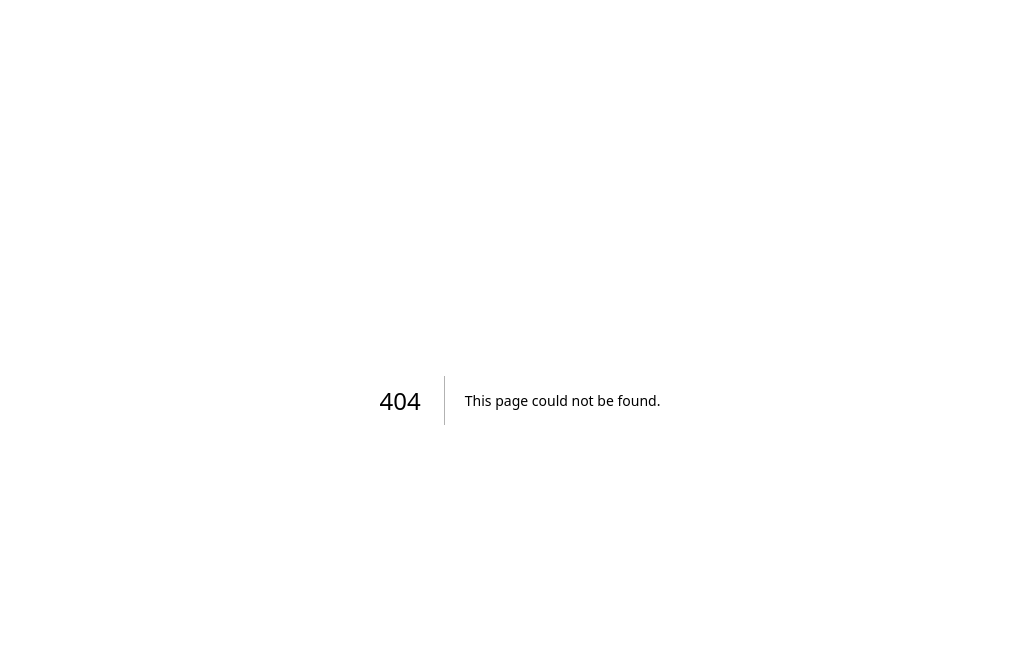
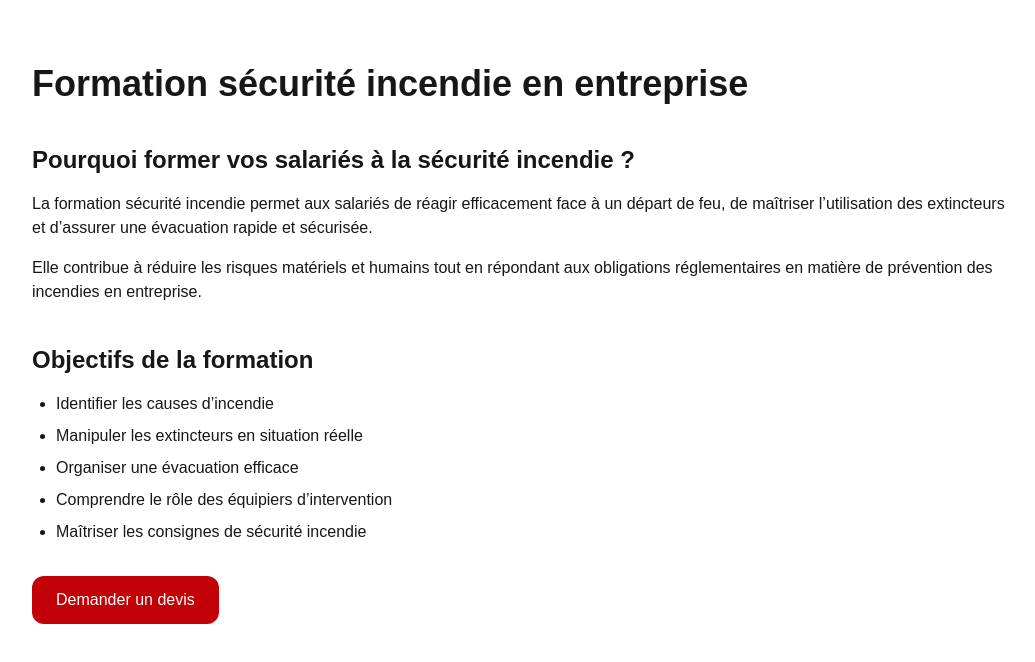
Before and after one commit to Saidh94/prevensia-elearning, a Next.js app: page /formation-securite-incendie in a window 1280 px wide. Before the commit this address had no page. Shown: the top 662 px of the page, without its empty margins (120-1155 px from the left). Built offline with nearby package versions, Linux system fonts and the light colour scheme.

Commit message:
creation page formation incendie

```diff
--- /dev/null
+++ b/app/formation-securite-incendie/page.tsx
@@ -0,0 +1,50 @@
+export const metadata = {
+  title: "Formation sécurité incendie entreprise | PREVENSIA FORMATION",
+  description:
+    "Formation sécurité incendie en entreprise : manipulation extincteurs, évacuation, EPI, SSI. Intervention partout en France avec PREVENSIA FORMATION.",
+};
+
+export default function FormationIncendie() {
+  return (
+    <div className="max-w-5xl mx-auto px-6 py-16">
+      <h1 className="text-4xl font-bold mb-8">
+        Formation sécurité incendie en entreprise
+      </h1>
+
+      <h2 className="text-2xl font-semibold mt-10 mb-4">
+        Pourquoi former vos salariés à la sécurité incendie ?
+      </h2>
+
+      <p className="mb-4">
+        La formation sécurité incendie permet aux salariés de réagir
+        efficacement face à un départ de feu, de maîtriser l’utilisation des
+        extincteurs et d’assurer une évacuation rapide et sécurisée.
+      </p>
+
+      <p className="mb-4">
+        Elle contribue à réduire les risques matériels et humains tout en
+        répondant aux obligations réglementaires en matière de prévention des
+        incendies en entreprise.
+      </p>
+
+      <h2 className="text-2xl font-semibold mt-10 mb-4">
+        Objectifs de la formation
+      </h2>
+
+      <ul className="list-disc pl-6 space-y-2">
+        <li>Identifier les causes d’incendie</li>
+        <li>Manipuler les extincteurs en situation réelle</li>
+        <li>Organiser une évacuation efficace</li>
+        <li>Comprendre le rôle des équipiers d’intervention</li>
+        <li>Maîtriser les consignes de sécurité incendie</li>
+      </ul>
+
+      <a
+        href="/demande-devis"
+        className="inline-block mt-8 bg-red-700 text-white px-6 py-3 rounded-xl hover:bg-red-800 transition"
+      >
+        Demander un devis
+      </a>
+    </div>
+  );
+}
```
